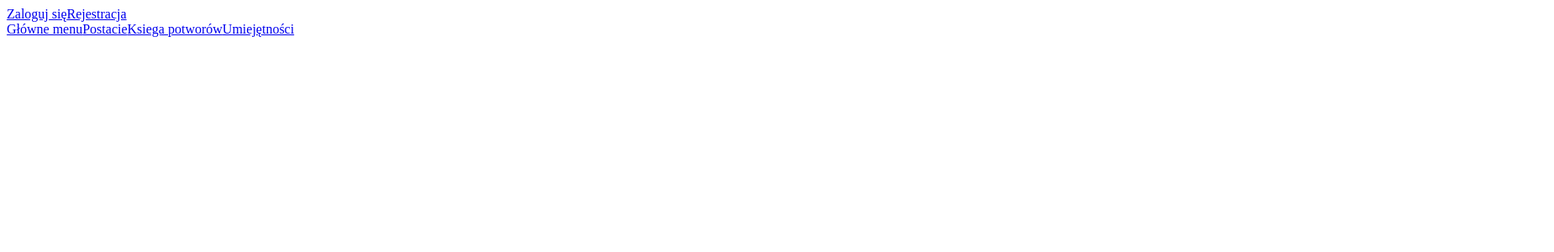
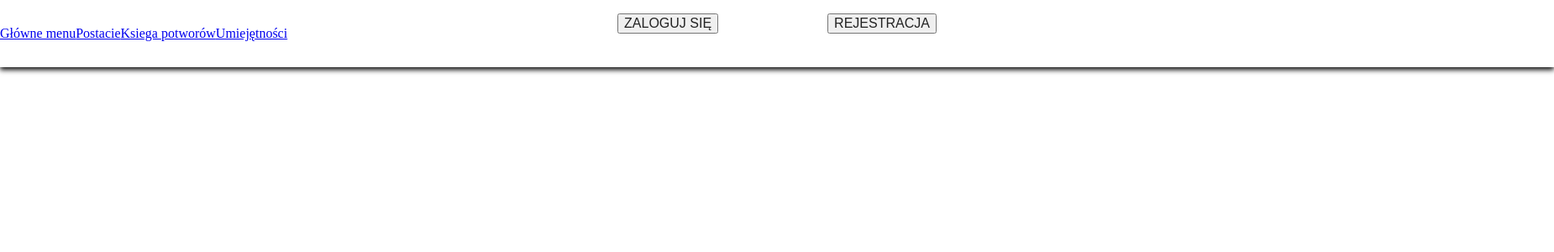
Before and after one commit to dawid24214/Creating-an-interactive-navigation-menu, a React (Vite) app: page / in a window 1280 px wide. Shown: the top 300 px of the page at 84% size, 1850 px wide, since content can reach past the window. Built offline with nearby package versions, Linux system fonts and the light colour scheme.

Commit message:
Add class
I added an import to the main file main_scss , and additionally , I added classes to the link so that I can style the buttons and use flexbox in the styling

```diff
--- a/src/component jsx/main_menu/Home.jsx
+++ b/src/component jsx/main_menu/Home.jsx
@@ -1,17 +1,17 @@
 import React from "react";
 import {Link} from "react-router-dom";
-import "../../component scss/main_menu/_home.scss"
+import "../../component scss/main.scss"
 
 export const Home = () => {
     return(
         <>
             <header className='header__container'>
-                <section className='header__registraion container'>
-                    <Link to='/Login' className=''>
-                        Zaloguj się
+                <section className='container'>
+                    <Link to='/Login' className='login__container' >
+                        <button>ZALOGUJ SIĘ </button>
                     </Link>
-                    <Link to='/Registration' className=''>
-                       Rejestracja
+                    <Link to='/Registration' className='register__container'>
+                        <button>REJESTRACJA</button>
                     </Link>
                 </section>
                 <section className='header__navigation'>
--- /dev/null
+++ b/src/component scss/main.scss
@@ -0,0 +1,2 @@
+@import "generic/reset";
+@import "main_menu/home";
--- a/src/component scss/main_menu/_home.scss
+++ b/src/component scss/main_menu/_home.scss
@@ -0,0 +1,30 @@
+.header__container{
+min-width: 1850px;
+  min-height: 80px;
+  box-shadow: 0 3px 6px rgba(0, 0, 0, 0.98);
+  .container {
+    width: 100%;
+    height:2rem;
+    display: flex;
+    justify-content: center;
+    .login__container{
+      &__button{
+        border-radius: 35px;
+        border: none;
+      }
+      padding: 16px 65px;
+      color: black;
+      font-weight: bold;
+      display: inline-block;
+
+
+    }
+    .register__container{
+      padding: 16px 65px;
+      font-weight: bold;
+      color: black;
+      display: inline-block;
+
+    }
+  }
+}
```
Also changed, not shown: src/component scss/_main.scss (deleted), src/component scss/generic/reset.scss (renamed from src/component scss/reset.scss).
